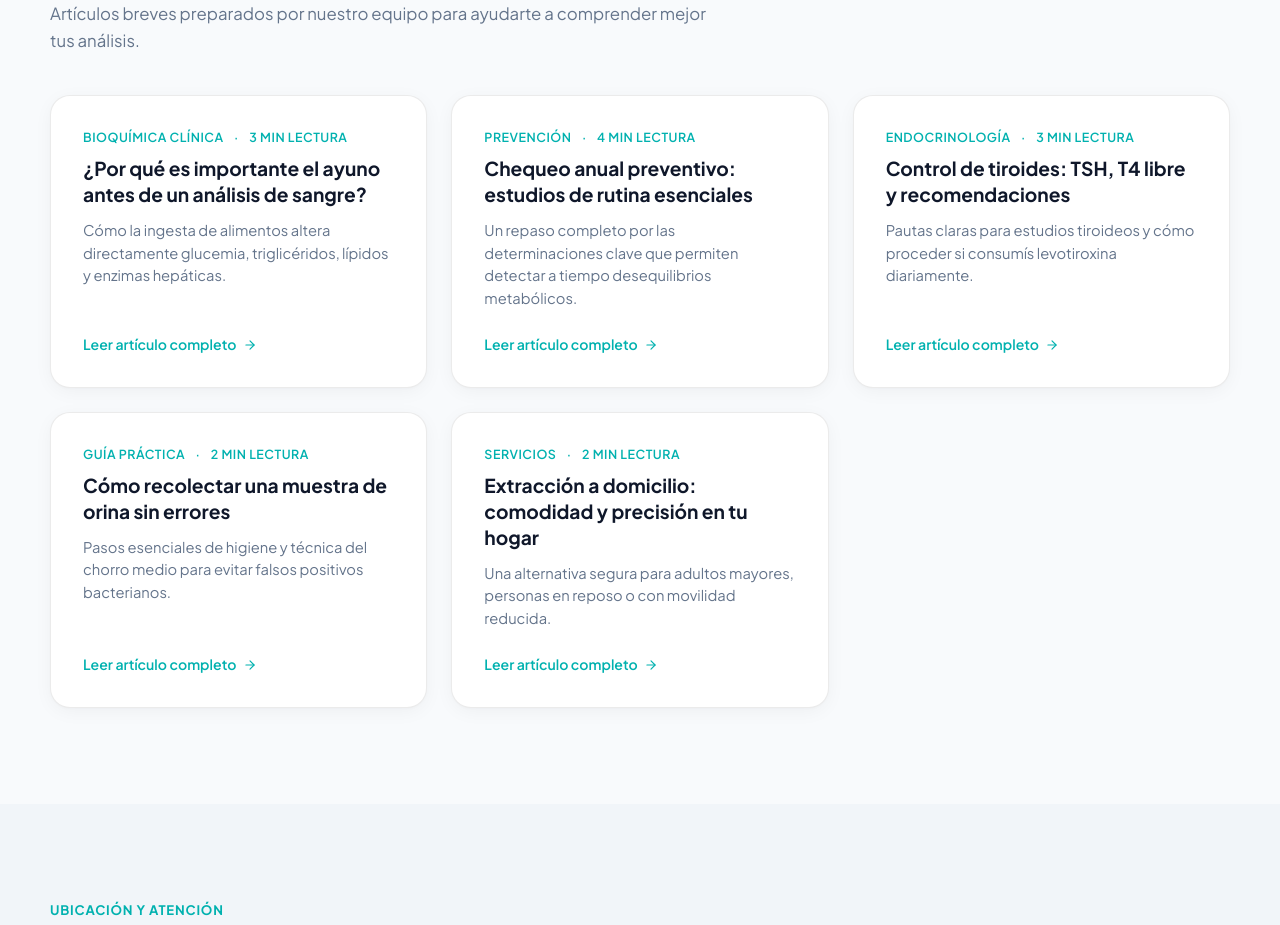
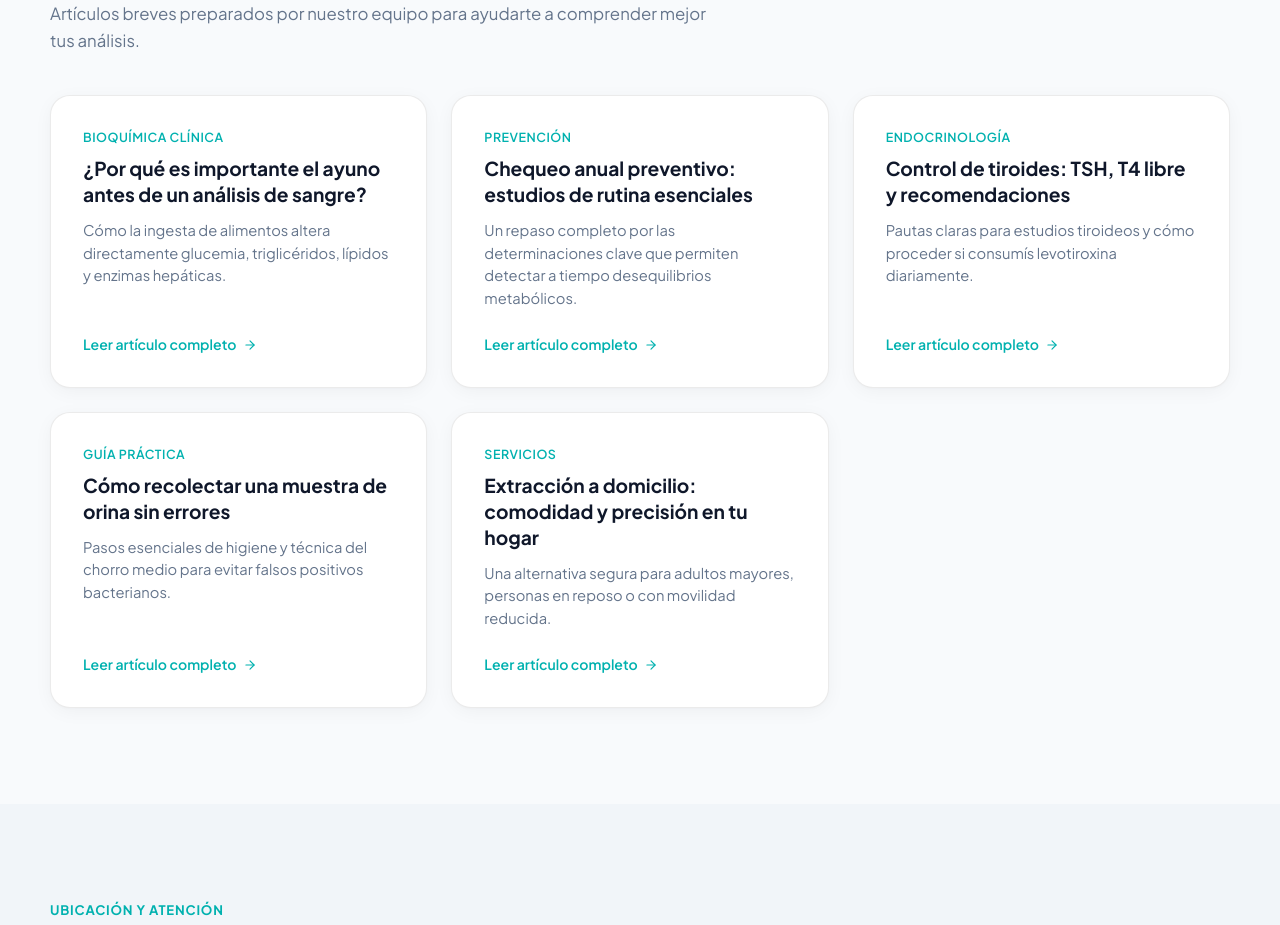
Before and after one commit to franciscobuchini/laboratoriovalero, a React (Vite) app: page / in a window 1280 px wide. Shown: the part 6600-7525 px from the top of the page. Built offline with nearby package versions, Linux system fonts and the light colour scheme.

Commit message:
fix: remove reading time indicator from article cards and modal

```diff
--- a/src/App.tsx
+++ b/src/App.tsx
@@ -158,7 +158,6 @@ const articlesData = [
   {
     id: 1,
     tag: 'Bioquímica Clínica',
-    readTime: '3 min lectura',
     title: '¿Por qué es importante el ayuno antes de un análisis de sangre?',
     preview:
       'Cómo la ingesta de alimentos altera directamente glucemia, triglicéridos, lípidos y enzimas hepáticas.',
@@ -168,7 +167,6 @@ const articlesData = [
   {
     id: 2,
     tag: 'Prevención',
-    readTime: '4 min lectura',
     title: 'Chequeo anual preventivo: estudios de rutina esenciales',
     preview:
       'Un repaso completo por las determinaciones clave que permiten detectar a tiempo desequilibrios metabólicos.',
@@ -178,7 +176,6 @@ const articlesData = [
   {
     id: 3,
     tag: 'Endocrinología',
-    readTime: '3 min lectura',
     title: 'Control de tiroides: TSH, T4 libre y recomendaciones',
     preview:
       'Pautas claras para estudios tiroideos y cómo proceder si consumís levotiroxina diariamente.',
@@ -188,7 +185,6 @@ const articlesData = [
   {
     id: 4,
     tag: 'Guía práctica',
-    readTime: '2 min lectura',
     title: 'Cómo recolectar una muestra de orina sin errores',
     preview:
       'Pasos esenciales de higiene y técnica del chorro medio para evitar falsos positivos bacterianos.',
@@ -198,7 +194,6 @@ const articlesData = [
   {
     id: 5,
     tag: 'Servicios',
-    readTime: '2 min lectura',
     title: 'Extracción a domicilio: comodidad y precisión en tu hogar',
     preview:
       'Una alternativa segura para adultos mayores, personas en reposo o con movilidad reducida.',
@@ -946,8 +941,6 @@ export default function App() {
                   <div>
                     <div className="article-meta">
                       <span>{article.tag}</span>
-                      <span>·</span>
-                      <span>{article.readTime}</span>
                     </div>
                     <h3>{article.title}</h3>
                     <p>{article.preview}</p>
@@ -1135,8 +1128,6 @@ export default function App() {
 
             <div className="article-meta">
               <span>{selectedArticle.tag}</span>
-              <span>·</span>
-              <span>{selectedArticle.readTime}</span>
             </div>
 
             <h2 style={{ fontSize: '1.6rem', margin: 0, color: 'var(--color-ink)' }}>
```
